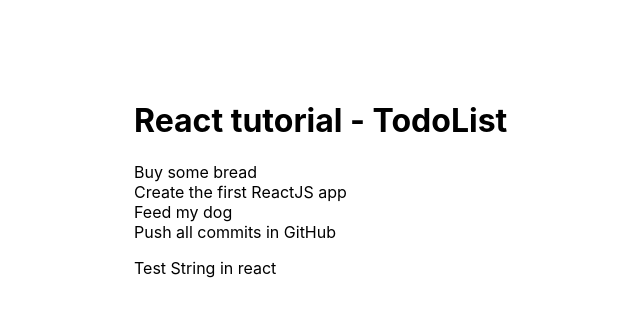
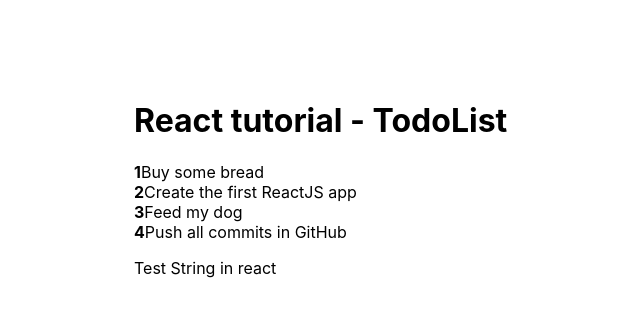
Before and after one commit to AlexanderMukas/react-app, a React (Create React App) app: page / in a window 1280 px wide. Shown: the top 316 px of the page, without its empty margins (206-846 px from the left). Built offline with nearby package versions, Linux system fonts and the light colour scheme.

Commit message:
Add Desc Com

```diff
--- a/src/Todo/Desc.js
+++ b/src/Todo/Desc.js
@@ -1,9 +1,9 @@
 import React from 'react';
 
-export default function Desc(){
+export default function Desc( {str}){
     return(
         <p>
-            Test text 1 2 3 !!!
+            {str}
         </p>
     )
 }
--- a/src/Todo/TodoItem.js
+++ b/src/Todo/TodoItem.js
@@ -1,7 +1,10 @@
 import React from 'react';
 
-export default function TodoItem( {todo} ){
+export default function TodoItem( {todo, index} ){
     return(
-        <li>{todo.title}</li>
+        <li>
+        <strong>{index+1}</strong>
+        {todo.title}
+        </li>
     )
 }
--- a/src/Todo/TodoList.js
+++ b/src/Todo/TodoList.js
@@ -1,7 +1,7 @@
 import React from 'react';
 
 import TodoItem from './TodoItem';
-//import Desc from './Desc';
+import Desc from './Desc';
 
 // styles for component
 const styles = {
@@ -17,17 +17,19 @@
     return(
         <div>
         <ul style={styles.ul}>
-            {props.todos.map(todo => {
-                return <TodoItem todo={todo} />
+            {props.todos.map( (todo, index) => {
+                return <TodoItem todo={todo} key={todo.id} index={index}/>
             })}
 
         </ul>
         <p>
-            {props.testStr}
 
-            {
-                //<Desc testStr={testStr}/>
-            }
+        {
+            //drop string in Component Desc.js
+        }
+        <Desc str={props.testStr} />
+
+
         </p>
         </div>
 
```
